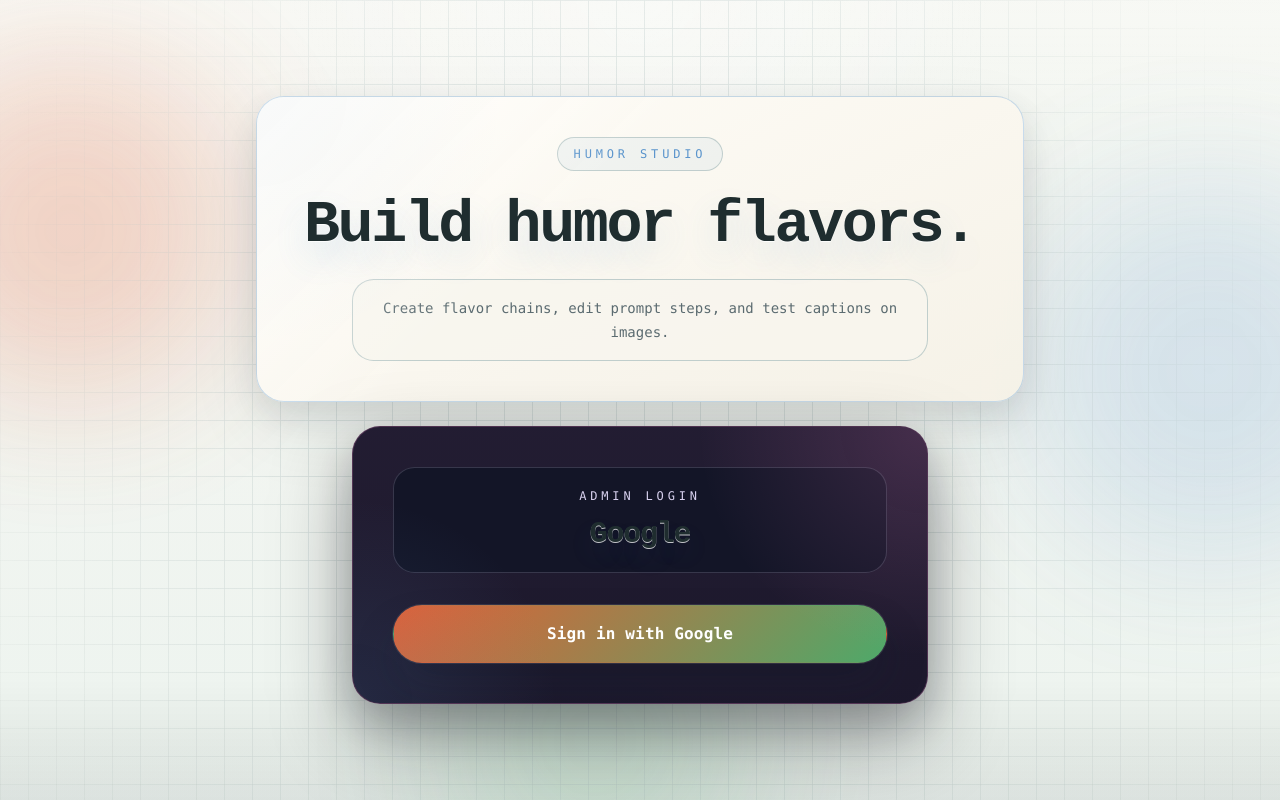
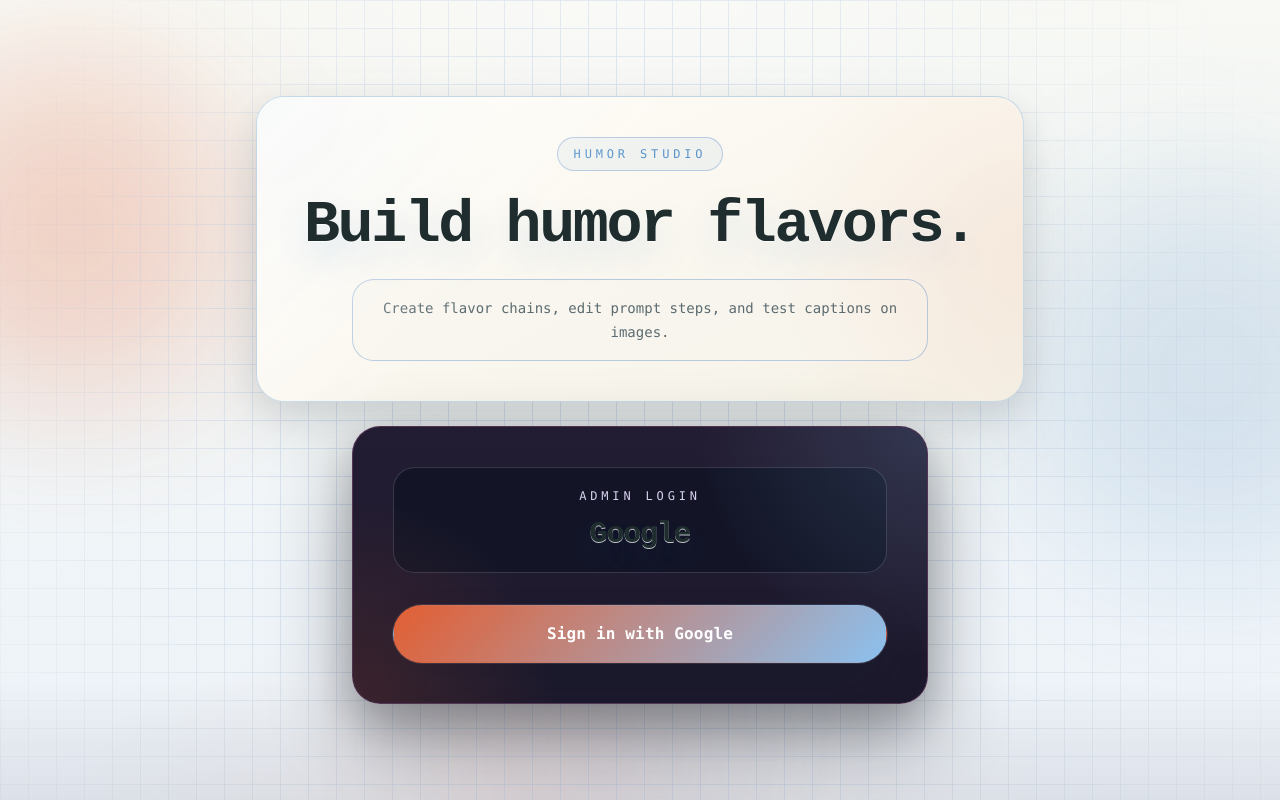
Before and after one commit to MusammatA/Prompt-Chain-Tool, a Next.js app: page /login in a window 1280 px wide. Built offline with nearby package versions, Linux system fonts and the light colour scheme; no server answers.

Commit message:
Add flavor search and sharpen the cinematic theme

```diff
--- a/app/globals.css
+++ b/app/globals.css
@@ -5,15 +5,15 @@
 :root {
   color-scheme: light;
   --bg: #f5f6f2;
-  --bg-2: #edf5ef;
+  --bg-2: #eef4fb;
   --surface: rgba(255, 253, 248, 0.96);
   --surface-strong: rgba(255, 253, 248, 0.98);
   --surface-muted: rgba(248, 245, 238, 0.9);
-  --line: rgba(185, 201, 200, 0.88);
+  --line: rgba(173, 196, 224, 0.88);
   --ink: #1f2d2f;
   --ink-soft: #5b6b70;
   --brand: #e25f34;
-  --brand-2: #4ea96a;
+  --brand-2: #8bc1ef;
   --brand-3: #5a94cc;
   --danger: #bf3e2a;
   --shadow: 0 12px 34px rgba(39, 47, 56, 0.12), 0 28px 72px rgba(39, 47, 56, 0.08);
@@ -30,7 +30,7 @@
   --ink: #eef4f8;
   --ink-soft: #bfd0db;
   --brand: #ef7245;
-  --brand-2: #6ba4da;
+  --brand-2: #8bc1ef;
   --brand-3: #4778b3;
   --danger: #ff8b74;
   --shadow: 0 18px 48px rgba(5, 10, 18, 0.28), 0 30px 80px rgba(5, 10, 18, 0.18);
@@ -50,14 +50,15 @@
   min-height: 100vh;
   color: var(--ink);
   background:
-    linear-gradient(to bottom, rgba(248, 249, 245, 0.98) 0%, rgba(244, 246, 242, 0.84) 36%, rgba(240, 244, 240, 0.62) 70%, rgba(235, 241, 238, 0.32) 100%),
+    linear-gradient(to bottom, rgba(248, 249, 245, 0.98) 0%, rgba(244, 246, 244, 0.86) 36%, rgba(239, 244, 248, 0.68) 70%, rgba(234, 240, 247, 0.34) 100%),
     radial-gradient(1100px 480px at 12% -8%, rgba(226, 95, 52, 0.24), transparent 60%),
-    radial-gradient(980px 420px at 82% 12%, rgba(78, 169, 106, 0.2), transparent 62%),
+    radial-gradient(980px 420px at 82% 12%, rgba(139, 193, 239, 0.22), transparent 62%),
     radial-gradient(760px 420px at 50% 0%, rgba(90, 148, 204, 0.19), transparent 58%),
+    radial-gradient(880px 360px at 44% 100%, rgba(226, 95, 52, 0.1), transparent 56%),
     linear-gradient(to bottom, rgba(31, 45, 47, 0.05) 1px, transparent 1px),
     linear-gradient(to right, rgba(31, 45, 47, 0.05) 1px, transparent 1px),
     linear-gradient(180deg, var(--bg), var(--bg-2));
-  background-size: auto, auto, auto, auto, 28px 28px, 28px 28px, auto;
+  background-size: auto, auto, auto, auto, auto, 28px 28px, 28px 28px, auto;
   font-family: "IBM Plex Mono", "SFMono-Regular", Menlo, Monaco, Consolas, "Liberation Mono", "Courier New", monospace;
   overflow-x: hidden;
 }
@@ -187,7 +188,7 @@
   right: 1.5rem;
   bottom: 0;
   height: 1px;
-  background: linear-gradient(90deg, transparent, rgba(90, 148, 204, 0.38), transparent);
+  background: linear-gradient(90deg, transparent, rgba(226, 95, 52, 0.28), rgba(90, 148, 204, 0.4), transparent);
 }
 
 .panel {
@@ -224,13 +225,14 @@
 .panel::before {
   background:
     linear-gradient(135deg, rgba(255, 255, 255, 0.56), transparent 40%),
-    radial-gradient(circle at top left, rgba(90, 148, 204, 0.08), transparent 30%);
+    radial-gradient(circle at top left, rgba(90, 148, 204, 0.08), transparent 30%),
+    radial-gradient(circle at right, rgba(226, 95, 52, 0.08), transparent 32%);
 }
 
 .panel-strong::before {
   background:
-    radial-gradient(circle at top right, rgba(255, 140, 211, 0.16), transparent 36%),
-    radial-gradient(circle at bottom left, rgba(90, 148, 204, 0.14), transparent 32%);
+    radial-gradient(circle at top right, rgba(139, 193, 239, 0.16), transparent 36%),
+    radial-gradient(circle at bottom left, rgba(226, 95, 52, 0.16), transparent 32%);
 }
 
 html.dark .panel {
@@ -312,7 +314,7 @@
   left: 34%;
   height: 320px;
   width: 320px;
-  background: rgba(78, 169, 106, 0.24);
+  background: linear-gradient(135deg, rgba(226, 95, 52, 0.2), rgba(139, 193, 239, 0.22));
 }
 
 .pill-button {
--- a/components/admin/flavor-studio.tsx
+++ b/components/admin/flavor-studio.tsx
@@ -8,13 +8,14 @@
   Loader2,
   Plus,
   RefreshCw,
+  Search,
   Save,
   Sparkles,
   TestTube2,
   Trash2,
   WandSparkles,
 } from "lucide-react";
-import { startTransition, useEffect, useState } from "react";
+import { startTransition, useDeferredValue, useEffect, useState } from "react";
 import type {
   GeneratedFlavorCaption,
   HumorFlavor,
@@ -163,6 +164,7 @@
   const [selectedRunId, setSelectedRunId] = useState("");
   const [isCreatingFlavor, setIsCreatingFlavor] = useState(false);
   const [selectedStepId, setSelectedStepId] = useState("");
+  const [flavorSearch, setFlavorSearch] = useState("");
   const [flavorDraft, setFlavorDraft] = useState<FlavorDraft>(EMPTY_FLAVOR_DRAFT);
   const [newStepDraft, setNewStepDraft] = useState<StepDraft>(EMPTY_STEP_DRAFT);
   const [globalError, setGlobalError] = useState("");
@@ -182,6 +184,13 @@
   const selectedRunImageUrl =
     selectedRun?.image_url ||
     getImageUrl(images.find((item) => item.id === selectedRun?.image_id) ?? null);
+  const deferredFlavorSearch = useDeferredValue(flavorSearch.trim().toLowerCase());
+  const filteredFlavors = deferredFlavorSearch
+    ? flavors.filter((flavor) => {
+        const searchable = [flavor.name, flavor.slug, flavor.description].join(" ").toLowerCase();
+        return searchable.includes(deferredFlavorSearch);
+      })
+    : flavors;
   const orderedSteps = [...steps].sort((a, b) => a.step_order - b.step_order);
   const visibleCaptions = selectedRun
     ? captions.filter((item) => item.humor_flavor_run_id === selectedRun.id)
@@ -798,6 +807,19 @@
             </button>
           </div>
 
+          <label className="mt-4 block">
+            <span className="sr-only">Search flavors</span>
+            <div className="flex items-center gap-3 rounded-[1rem] border border-[var(--line)] bg-[var(--surface-strong)] px-4 py-3">
+              <Search className="h-4 w-4 text-[var(--ink-soft)]" />
+              <input
+                value={flavorSearch}
+                onChange={(event) => setFlavorSearch(event.target.value)}
+                placeholder="Search flavors"
+                className="w-full bg-transparent text-sm outline-none placeholder:text-[var(--ink-soft)]"
+              />
+            </div>
+          </label>
+
           <button
             type="button"
             onClick={beginCreateFlavor}
@@ -810,7 +832,7 @@
           <div className="mt-4 rounded-[1.25rem] border border-[var(--line)] bg-[var(--surface-muted)] p-3">
             <div className="flex items-center justify-between gap-3 px-1 pb-3">
               <p className="text-xs uppercase tracking-[0.18em] text-[var(--ink-soft)]">
-                {flavors.length} flavor{flavors.length === 1 ? "" : "s"}
+                {filteredFlavors.length} flavor{filteredFlavors.length === 1 ? "" : "s"}
               </p>
               <p className="text-[11px] text-[var(--ink-soft)]">Scroll</p>
             </div>
@@ -819,12 +841,12 @@
               <p className="rounded-[1.3rem] border border-[var(--line)] bg-[var(--surface-muted)] px-4 py-4 text-sm text-[var(--ink-soft)]">
                 Loading flavors...
               </p>
-            ) : flavors.length === 0 ? (
+            ) : filteredFlavors.length === 0 ? (
               <p className="rounded-[1.3rem] border border-[var(--line)] bg-[var(--surface-muted)] px-4 py-4 text-sm text-[var(--ink-soft)]">
-                No flavors yet.
+                {flavors.length === 0 ? "No flavors yet." : "No matching flavors."}
               </p>
             ) : (
-              flavors.map((flavor) => {
+              filteredFlavors.map((flavor) => {
                 const active = flavor.id === selectedFlavorId && !isCreatingFlavor;
                 return (
                   <button
```
